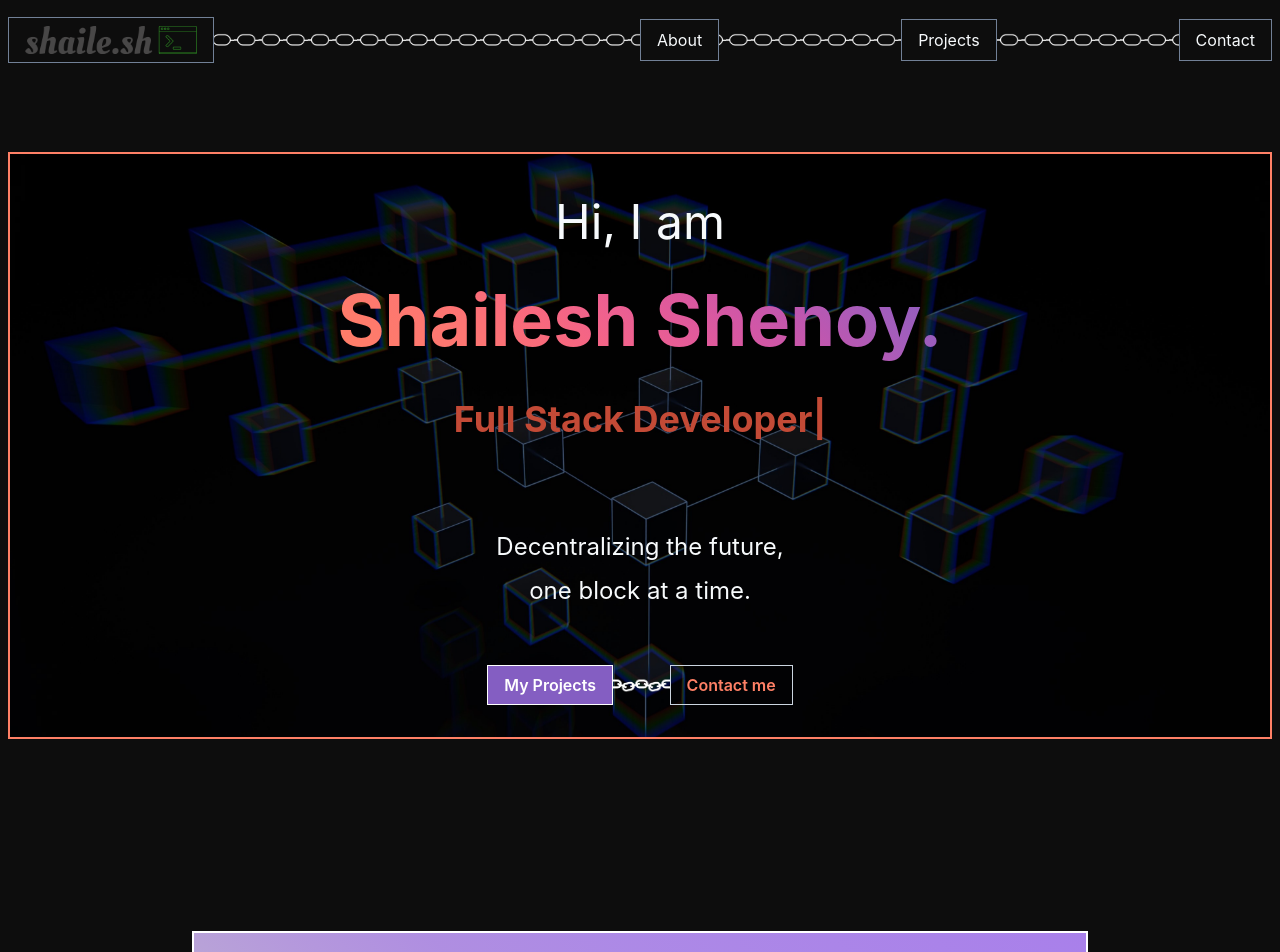
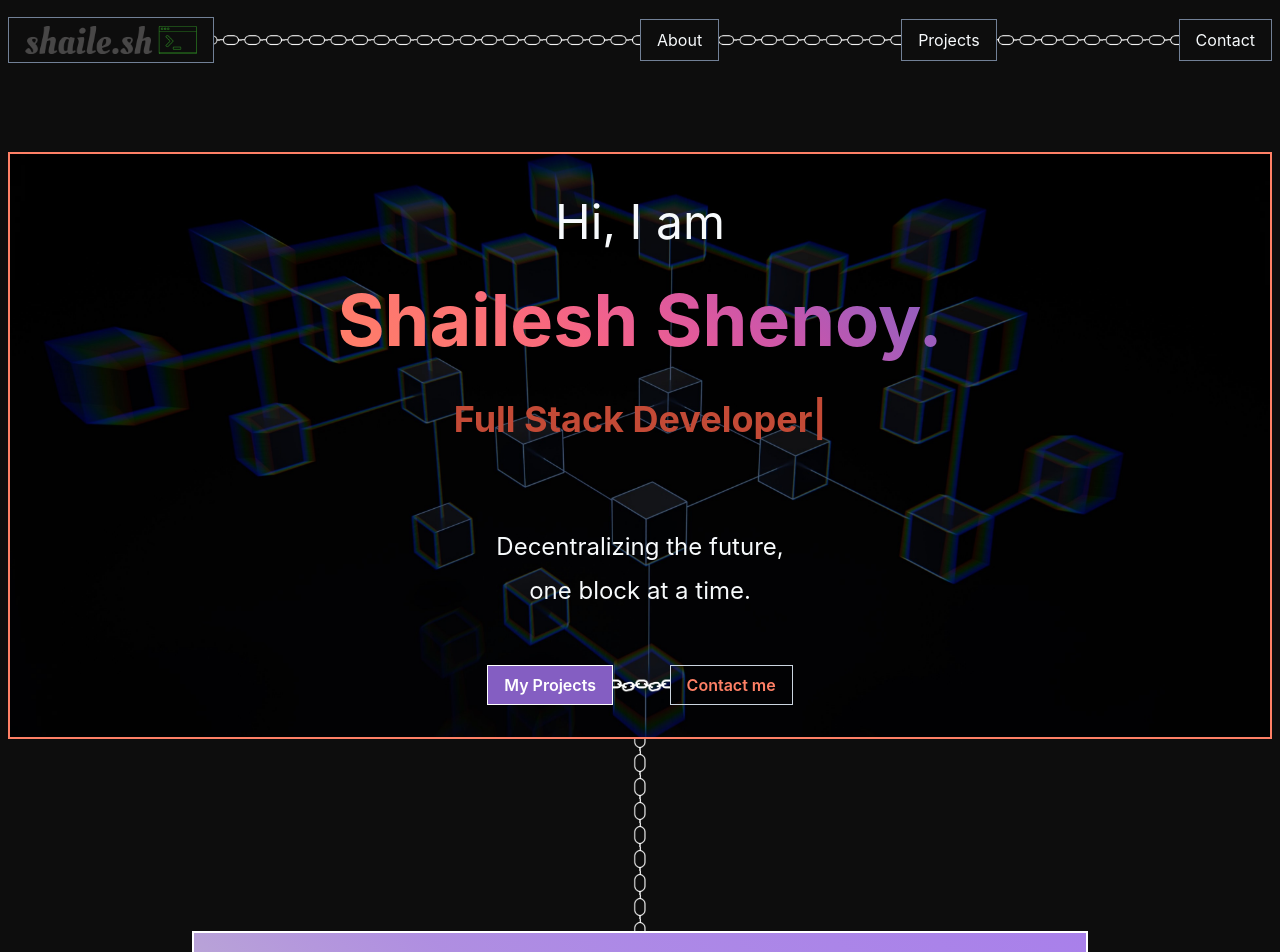
Before and after one commit to shailesh-shenoy/shailesh-sh-website, a Next.js app: page / in a window 1280 px wide. Shown: the top 952 px of the page. Built offline with nearby package versions, Linux system fonts and the light colour scheme.

Commit message:
Connected the whole page with chains

```diff
--- a/src/app/layout.tsx
+++ b/src/app/layout.tsx
@@ -1,23 +1,32 @@
 "use client";
 // app/layout.tsx
-import Navbar from '@/components/layout/Navbar'
-import { Providers } from './providers'
-import Footer from '@/components/layout/Footer'
-import { Stack } from '@chakra-ui/react';
+import Navbar from "@/components/layout/Navbar";
+import { Providers } from "./providers";
+import Footer from "@/components/layout/Footer";
+import { Flex } from "@chakra-ui/react";
 
 export default function RootLayout({
   children,
 }: {
-  children: React.ReactNode,
+  children: React.ReactNode;
 }) {
   return (
-    <html lang='en'>
+    <html lang="en">
       <body>
         <Providers>
           <Navbar />
-          <Stack direction="column" bg={"#0D0D0D"} align="center" as="main" minH={"100vh"} gap={48} p={2}>{children}</Stack><Footer />
+          <Flex
+            direction="column"
+            bg={"#0D0D0D"}
+            align="center"
+            as="main"
+            p={2}
+          >
+            {children}
+          </Flex>
+          <Footer />
         </Providers>
       </body>
     </html>
-  )
+  );
 }
--- a/src/app/page.tsx
+++ b/src/app/page.tsx
@@ -1,18 +1,22 @@
 // app/page.tsx
-'use client'
-import About from '@/components/About'
-import Contact from '@/components/Contact'
-import Hero from '@/components/Hero'
-import Projects from '@/components/Projects'
-import { Link } from '@chakra-ui/next-js'
+"use client";
+import About from "@/components/About";
+import Contact from "@/components/Contact";
+import Hero from "@/components/Hero";
+import Projects from "@/components/Projects";
+import ChainBlock from "@/components/layout/ChainBlock";
+import { Link } from "@chakra-ui/next-js";
 
 export default function Home() {
   return (
     <>
       <Hero />
+      <ChainBlock />
       <About />
+      <ChainBlock />
       <Projects />
+      <ChainBlock />
       <Contact />
     </>
-  )
+  );
 }
--- a/src/components/Contact.tsx
+++ b/src/components/Contact.tsx
@@ -1,13 +1,34 @@
-import { Box, Heading, Text, Input, Textarea, Button, Stack, Container, Link, Flex } from "@chakra-ui/react";
+import {
+  Box,
+  Heading,
+  Text,
+  Input,
+  Textarea,
+  Button,
+  Stack,
+  Container,
+  Link,
+  Flex,
+} from "@chakra-ui/react";
 import NextLink from "next/link";
 import { mailToText } from "./types";
 import { EmailIcon } from "@chakra-ui/icons";
 export default function Contact() {
-    return (
-        <Stack as="section" w={"100%"} maxW="4xl" bg="white" p={4}>
-            <Heading>Contact Me</Heading>
-            <Text>Want to talk tech or build something with me?</Text>
-            <Button as={NextLink} href={mailToText} target="_blank" variant="solid" colorScheme="green" w={40} textAlign="center">Reach out to me</Button>
-        </Stack>
-    );
-};
+  return (
+    <Stack as="section" w={"100%"} maxW="4xl" bg="white" p={4} mb={16}>
+      <Heading>Contact Me</Heading>
+      <Text>Want to talk tech or build something with me?</Text>
+      <Button
+        as={NextLink}
+        href={mailToText}
+        target="_blank"
+        variant="solid"
+        colorScheme="green"
+        w={40}
+        textAlign="center"
+      >
+        Reach out to me
+      </Button>
+    </Stack>
+  );
+}
--- /dev/null
+++ b/src/components/layout/ChainBlock.tsx
@@ -0,0 +1,14 @@
+import { Box } from "@chakra-ui/react";
+
+export default function ChainBlock() {
+  return (
+    <Box
+      h={48}
+      w={"100%"}
+      bgImage="/icons/chain_white_vertical.png"
+      bgSize="auto 24px"
+      bgRepeat="repeat-y"
+      bgPosition="center"
+    ></Box>
+  );
+}
--- a/src/components/layout/Navbar.tsx
+++ b/src/components/layout/Navbar.tsx
@@ -38,21 +38,34 @@ export default function Navbar() {
         h={16}
         py={4}
         align={"center"}
-        bgImage={{ md: "/icons/chain_white.png" }} bgSize="auto 16px" bgRepeat="repeat-x" bgPosition="center"
+        bgImage={{ md: "/icons/chain_white.png" }}
+        bgSize="auto 14px"
+        bgRepeat="repeat-x"
+        bgPosition="center"
       >
-
-        <Flex flex={1} align={"center"} >
-          <Link as={NextLink} href="/" bg="#0D0D0D" px={4} py={2} border="1px" borderColor="gray.500" borderStyle="solid">
-            <Image src="/logo.png" alt="Shailesh Shenoy's Portfolio" h={7} w="auto" />
+        <Flex flex={1} align={"center"}>
+          <Link
+            as={NextLink}
+            href="/"
+            bg="#0D0D0D"
+            px={4}
+            py={2}
+            border="1px"
+            borderColor="gray.500"
+            borderStyle="solid"
+          >
+            <Image
+              src="/logo.png"
+              alt="Shailesh Shenoy's Portfolio"
+              h={7}
+              w="auto"
+            />
           </Link>
         </Flex>
 
-
         <DesktopNav />
 
-
-        <Flex display={{ base: "flex", md: "none" }}
-        >
+        <Flex display={{ base: "flex", md: "none" }}>
           <IconButton
             onClick={onToggle}
             icon={
@@ -74,9 +87,24 @@ export default function Navbar() {
 
 const DesktopNav = () => {
   return (
-    <Stack flex={1} as={List} direction={"row"} align="center" justify="space-between" display={{ base: "none", md: "flex" }}>
+    <Stack
+      flex={1}
+      as={List}
+      direction={"row"}
+      align="center"
+      justify="space-between"
+      display={{ base: "none", md: "flex" }}
+    >
       {NAV_ITEMS.map((navItem) => (
-        <ListItem key={navItem.label} bg="#0D0D0D" px={4} py={2} border="1px" borderColor="gray.500" borderStyle="solid">
+        <ListItem
+          key={navItem.label}
+          bg="#0D0D0D"
+          px={4}
+          py={2}
+          border="1px"
+          borderColor="gray.500"
+          borderStyle="solid"
+        >
           <Link as={NextLink} href={navItem.link}>
             {navItem.label}
           </Link>
@@ -88,13 +116,40 @@ const DesktopNav = () => {
 
 const MobileNav = () => {
   return (
-    <Flex as={List} bg="transparent" p={8} display={{ md: "none" }} direction="column">
+    <Flex
+      as={List}
+      bg="transparent"
+      p={8}
+      display={{ md: "none" }}
+      direction="column"
+    >
       {NAV_ITEMS.map((navItem, i, all) => (
-        <Flex as={ListItem} key={navItem.label} direction="column" align="center">
-          <Link as={NextLink} href={navItem.link} px={4} py={2} border="1px" borderColor="gray.500" borderStyle="solid">
+        <Flex
+          as={ListItem}
+          key={navItem.label}
+          direction="column"
+          align="center"
+        >
+          <Link
+            as={NextLink}
+            href={navItem.link}
+            px={4}
+            py={2}
+            border="1px"
+            borderColor="gray.500"
+            borderStyle="solid"
+          >
             {navItem.label}
           </Link>
-          {(i < all.length - 1) && <Image src="/icons/chain_vertical_alt_white.png" alt="Connecting chain" h="12" w="auto" aria-hidden />}
+          {i < all.length - 1 && (
+            <Image
+              src="/icons/chain_vertical_alt_white.png"
+              alt="Connecting chain"
+              h="12"
+              w="auto"
+              aria-hidden
+            />
+          )}
         </Flex>
       ))}
     </Flex>
```
Also changed, not shown: public/icons/chain_white.png, public/icons/chain_white_vertical.png (added).
